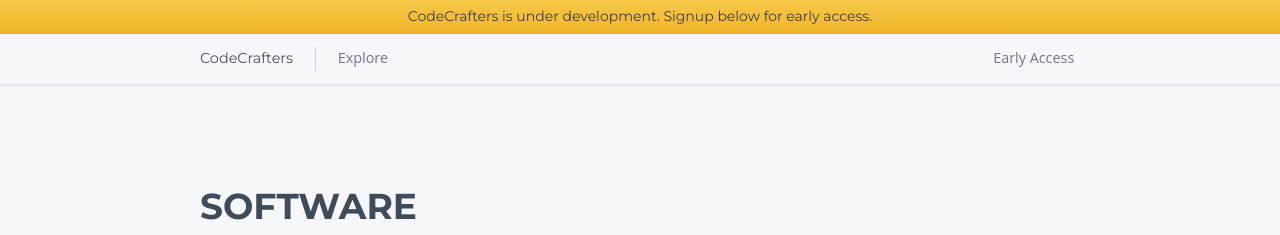
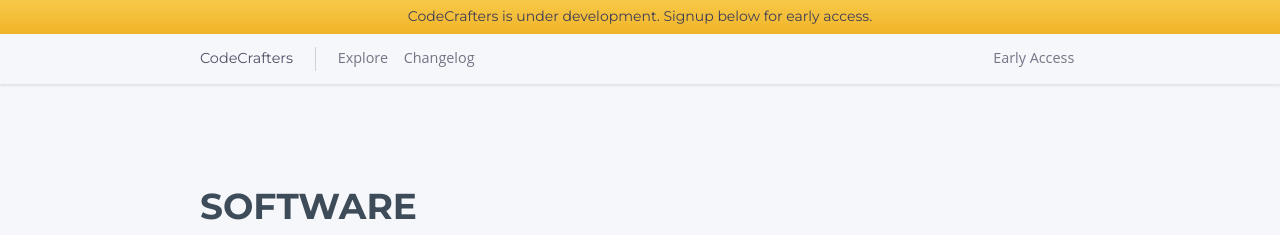
Before and after one commit to tapankavasthi/alpha-landing, a Jekyll site: the page built from index.html, in a window 1280 px wide. Shown: the top 235 px of the page. Built offline with Jekyll 4.4.1, drawn with Linux system fonts in a browser that asks for light colours.

Commit message:
Wireup changelog in homepage

```diff
--- a/_includes/header.html
+++ b/_includes/header.html
@@ -12,6 +12,7 @@
             <div class="divider visible-if-menu-open"></div>
             <div class="link-container visible-if-menu-open">
                 <span class="link"><a href="/challenges/redis">Explore</a></span>
+                <span class="link"><a href="/changelog">Changelog</a></span>
             </div>
             <div class="right link-container visible-if-menu-open">
                 <span class="link"><a href="/early-access">Early Access</a></span>
```
